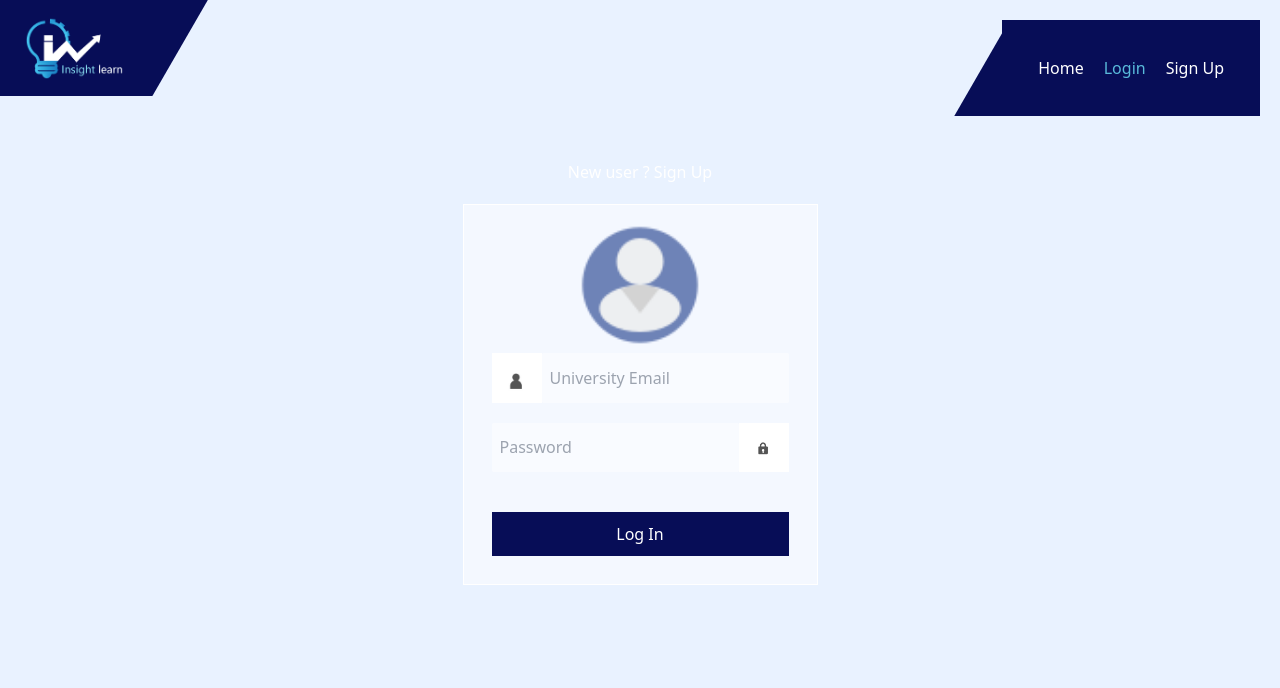
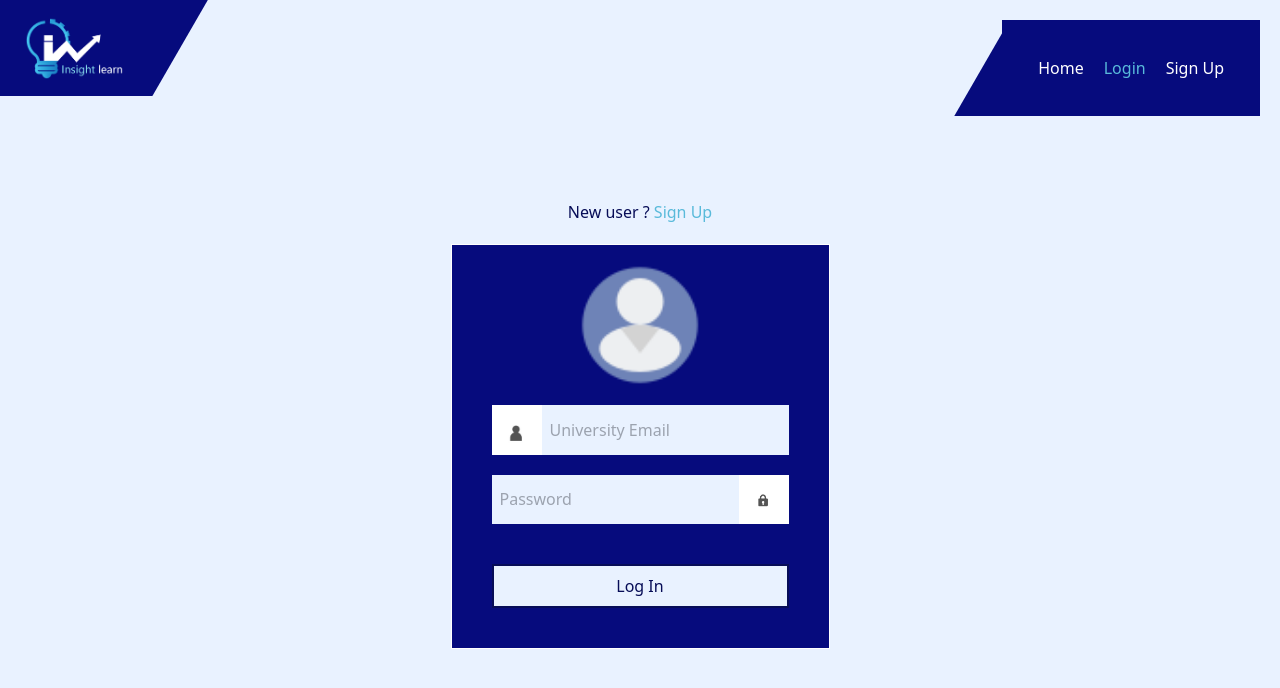
Before and after one commit to AhmedEid2504/insight-learn, a React (Vite) app: page /login in a window 1280 px wide. Shown: the top 688 px of the page. Built offline with nearby package versions, Linux system fonts and the light colour scheme.

Commit message:
changes style for login

```diff
--- a/src/App.jsx
+++ b/src/App.jsx
@@ -12,7 +12,7 @@ import { Analytics } from "@vercel/analytics/react"
 function App() {
 
     return (
-        <div className="bg-c_5 h-auto flex flex-col justify-between">
+        <div className="h-auto flex flex-col justify-between">
             <Router>
                 <Routes>
                     <Route path="/" element={<Home />} />
--- a/src/components/Navbar.jsx
+++ b/src/components/Navbar.jsx
@@ -46,23 +46,23 @@ const Navbar =(props) => {
             <div>
                     <Link
                         to="/">
-                            <div className=' bg-c_3  px-6 py-4 absolute top-0 left-0'>
-                                <div className=' bg-c_3   px-5 py-2 absolute top-0 left-0 w-[180px] -skew-x-[30deg] h-full -z-50'>
+                            <div className=' bg-c_1  px-6 py-4 absolute top-0 left-0'>
+                                <div className=' bg-c_1   px-5 py-2 absolute top-0 left-0 w-[180px] -skew-x-[30deg] h-full -z-50'>
                                 </div>
                                 <img className='w-[100px] h-auto' src="images/logo.png" alt="logo image" />
                             </div>
                     </Link>
             </div>
-            <div className="bg-c_3 text-center items-center justify-center p-7 absolute top-5 right-5 flex">
+            <div className="bg-c_1 text-center items-center justify-center p-7 absolute top-5 right-5 flex">
                 {windowWidth > 800 ? (
                     <div>
 
-                        <div className="bg-c_3 text-center items-center justify-center w-[200px] -skew-x-[30deg] h-[96px] top-0 -z-50 absolute  right-7 flex"></div>
+                        <div className="bg-c_1 text-center items-center justify-center w-[200px] -skew-x-[30deg] h-[96px] top-0 -z-50 absolute  right-7 flex"></div>
                         <ul className="flex justify-between items-center list-none p-2 text-center gap-5">
                             <li><Link className={location.pathname === "/" ? "hover:text-c_4 transition-all ease-in duration-200 text-c_4" : "hover:text-c_4 transition-all ease-in duration-200" } to="/">Home</Link></li>
                             { !props.isLoggedIn ?
                                 <div className="flex gap-5">
-                                    <div className="bg-c_3 text-center items-center justify-center w-[250px] -skew-x-[30deg] h-[96px] top-0 -z-50 absolute  right-7 flex"></div>
+                                    <div className="bg-c_1 text-center items-center justify-center w-[250px] -skew-x-[30deg] h-[96px] top-0 -z-50 absolute  right-7 flex"></div>
                                     <li><Link className={location.pathname === "/login" ? "hover:text-c_4 transition-all ease-in duration-200 text-c_4" : "hover:text-c_4 transition-all ease-in duration-200" } to="/login">Login</Link></li>
                                     <li><Link className={location.pathname === "/signup" ? "hover:text-c_4 transition-all ease-in duration-200 text-c_4" : "hover:text-c_4 transition-all ease-in duration-200" } to="/signup">Sign Up</Link></li>
                                 </div>
@@ -77,7 +77,7 @@ const Navbar =(props) => {
                     </div>
                 ) : (
                     <div>
-                        <div className="bg-c_3 text-center items-center justify-center w-[80px] -skew-x-[30deg] h-[88px] top-0 -z-50 absolute  right-8 flex"></div>
+                        <div className="bg-c_1 text-center items-center justify-center w-[80px] -skew-x-[30deg] h-[88px] top-0 -z-50 absolute  right-8 flex"></div>
                         <ul className="flex justify-between items-center list-none p-0 text-center gap-5">
                             <div className="flex justify-center items-center text-center content-center gap-2">
                                 <button className="hover:text-c_4 transition-all ease-in duration-200 text-2xl flex items-center justify-center"  onClick={toggleUserMenu}>
@@ -85,7 +85,7 @@ const Navbar =(props) => {
                                 </button>
                             </div>
                             {showUserMenu && (
-                                <ul className={showUserMenu ? "absolute bg-c_3 flex flex-col justify-center gap-3 items-center bg-third p-10 w-[136px] top-1 right-0 translate-y-20 transition-all ease-in duration-200" : "translate-y-20 transition-all ease-in duration-200"} ref={ulRef}>
+                                <ul className={showUserMenu ? "absolute bg-c_1 flex flex-col justify-center gap-3 items-center bg-third p-10 w-[136px] top-1 right-0 translate-y-20 transition-all ease-in duration-200" : "translate-y-20 transition-all ease-in duration-200"} ref={ulRef}>
                                         <>
                                             <li><Link className={location.pathname === "/" ? "hover:text-c_4 transition-all ease-in duration-200 text-c_4" : "hover:text-c_4 transition-all ease-in duration-200" } to="/">Home</Link></li>
                                             { !props.isLoggedIn ?
--- a/src/pages/Login.jsx
+++ b/src/pages/Login.jsx
@@ -71,18 +71,18 @@ const Login = () => {
 
 
     return (
-        <div className="flex flex-col self-center items-center h-screen pt-[20vh]">
+        <div className="flex flex-col bg-c_5 self-center items-center w-screen py-[200px] h-screen">
             <Navbar />
-            <h2 className="text-white">New user ? <span className="">
-            <Link className="hover:text-c_4 transition-all ease-in duration-200" to="/signup">Sign Up</Link>
+            <h2 className="text-c_3">New user ? <span className="text-c_4">
+            <Link className="hover:text-c_3 transition-all ease-in duration-200" to="/signup">Sign Up</Link>
                 </span></h2>
-            <div className="flex flex-col justify-center w-fit self-center bg-opacity-[50%] bg-white mt-5 text-white items-center border-[1px] border-white p-5">
+            <div className="flex flex-col justify-center w-fit self-center bg-c_1 mt-5 text-white items-center border-[1px] border-white p-5">
                 <img className="w-[120px]" src="images/login-profile.png" alt="" />
-                <form className='flex flex-col gap-5 p-2'>
-                <div className="flex justify-between w-full text-c_3">
+                <form className='flex flex-col gap-5 p-5'>
+                    <div className="flex justify-between w-full text-c_3">
                         <img className="w-[50px]" src="images/user-icon.jpeg" alt="" />
                         <input
-                            className='w-[90%] h-13 bg-opacity-[50%] bg-white  rounded-sm p-2 border-none'
+                            className='w-[90%] h-13 bg-c_5 p-2 border-none'
                             type="text"
                             id="email"
                             name="email"
@@ -95,7 +95,7 @@ const Login = () => {
                     <div className="flex justify-between w-full text-c_3">
 
                         <input
-                            className='w-[90%] h-13 bg-opacity-[50%] bg-white rounded-sm p-2 border-none'
+                            className='w-[90%] h-13 bg-c_5 p-2 border-none'
                             type="password"
                             id="password"
                             name="password"
@@ -110,7 +110,7 @@ const Login = () => {
                         {errorMessage && <p className='bg-opacity-5 text-center font-bold text-[#930505] text-md'>{errorMessage}</p>}
                     </div>
                     <button
-                        className="bg-c_3 p-2 hover:bg-opacity-[30%] border-2 border-c_3 transition-all duration-200 ease-in"
+                        className="bg-c_5 p-2 text-c_3 hover:text-c_5 hover:bg-opacity-[30%] border-2 border-c_3 transition-all duration-200 ease-in"
 
                         onClick={handleSubmit}
                         type="submit">
--- a/src/pages/Signup.jsx
+++ b/src/pages/Signup.jsx
@@ -82,12 +82,12 @@ const Signup = () => {
 
     return (
         <div className='bg-c_5'>
-            <div className="flex flex-col self-center items-center py-[20vh]">
+            <div className="flex flex-col self-center items-center py-[150px] h-screen">
                 <Navbar />
                 <h2 className="text-c_3">Already have an account? <span className="">
                 <Link className="hover:text-c_3 text-c_4 transition-all ease-in duration-200" to="/login">Login</Link>
                     </span></h2>
-                <div className="flex flex-col justify-center w-fit self-center bg-c_3 mt-5 text-white items-center border-[1px] border-white p-5">
+                <div className="flex flex-col justify-center w-fit self-center bg-c_1 mt-5 text-white items-center border-[1px] border-white p-5">
                     <img className="w-[120px]" src="/images/login-profile.png" alt="" />
                     <form className='flex flex-col gap-5 p-5' onSubmit={handleSubmit}>
                         <div className="flex justify-between w-full text-c_3">
```
